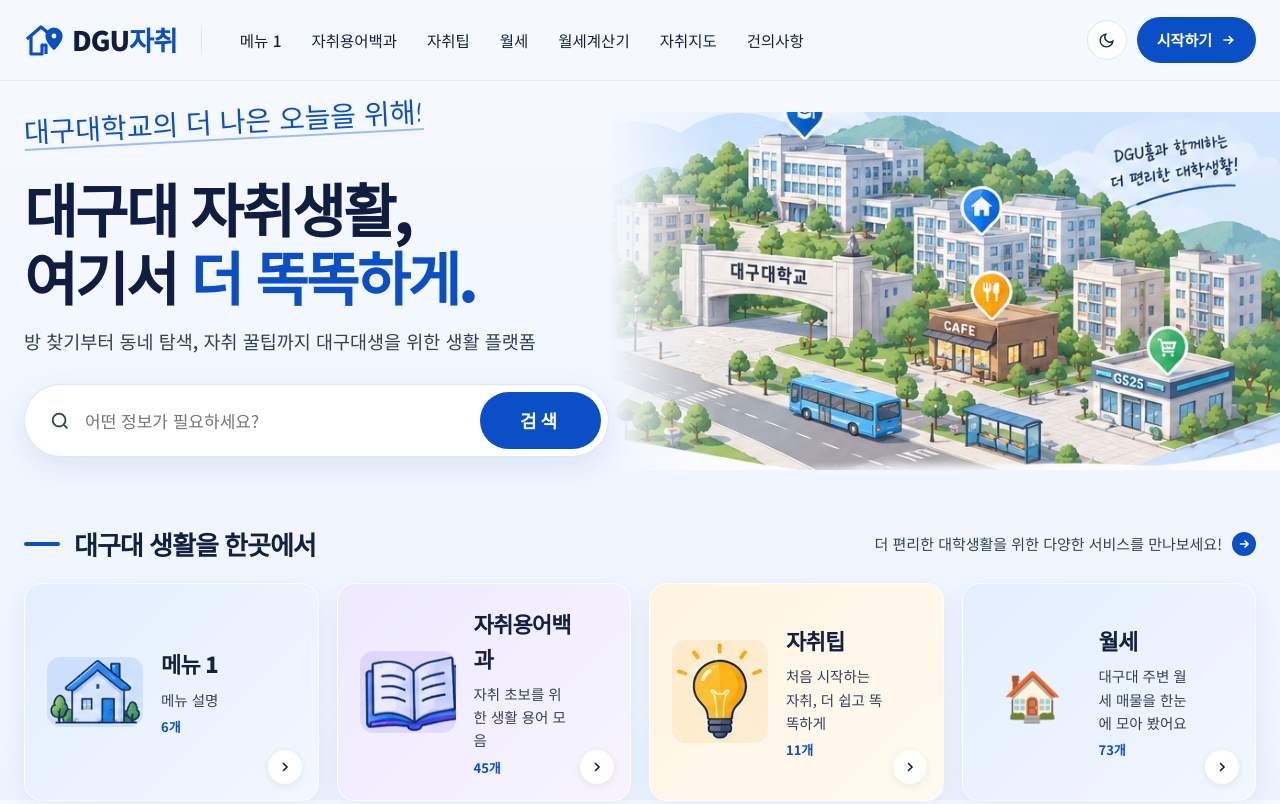
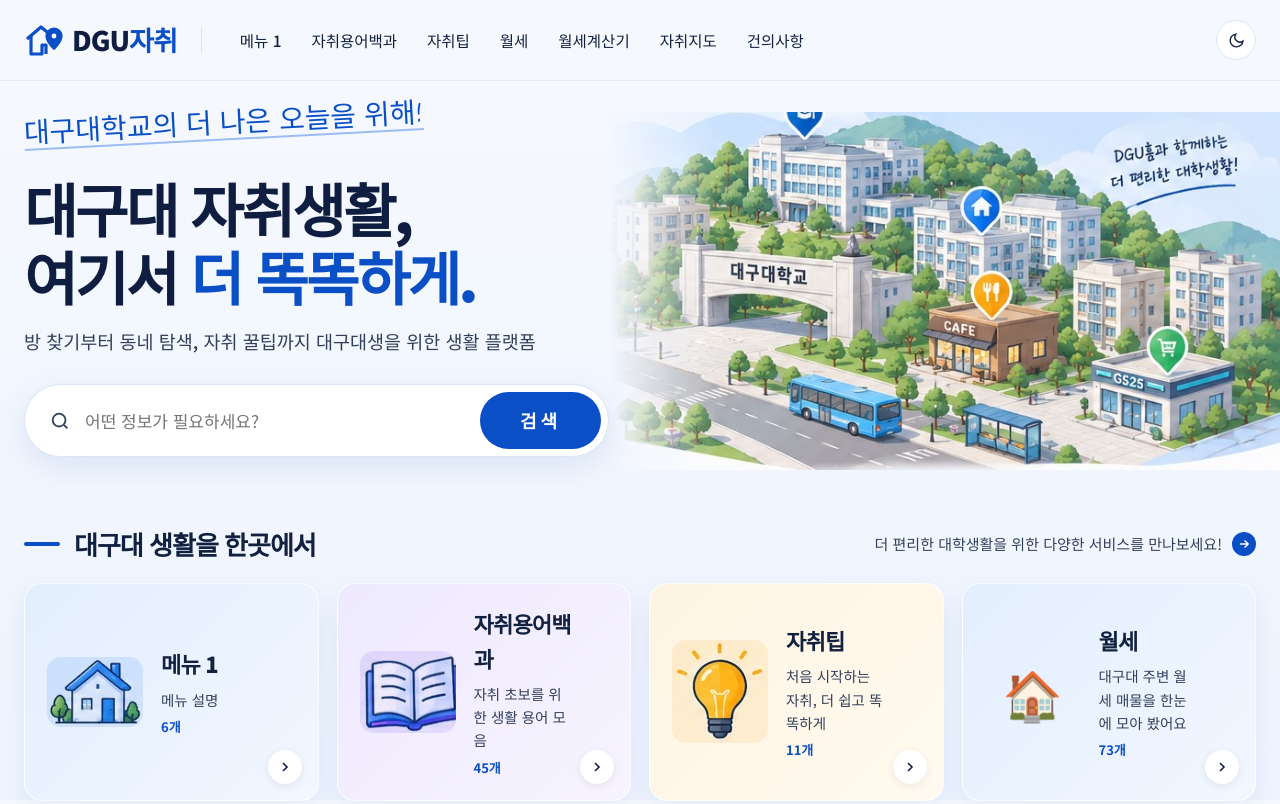
Before and after one commit to dguhome/dgumap, a plain HTML site: page index.html in a window 1280 px wide. Shown: the top 804 px of the page. Drawn offline with Linux system fonts and the light colour scheme.

Commit message:
오른쪽 위 시작하기 버튼 삭제
Co-Authored-By: Claude Opus 5.5 <noreply@anthropic.com>

```diff
--- a/index.html
+++ b/index.html
@@ -528,9 +528,6 @@
       <button class="icon-btn" id="themeBtn" title="테마 전환" aria-label="테마 전환">
         <svg width="17" height="17" viewBox="0 0 24 24" fill="none" stroke="currentColor" stroke-width="2" aria-hidden="true"><path d="M21 12.8A9 9 0 1 1 11.2 3a7 7 0 0 0 9.8 9.8z"></path></svg>
       </button>
-      <a class="start-btn" id="startBtn" href="map/index.html">시작하기
-        <svg width="16" height="16" viewBox="0 0 24 24" fill="none" stroke="currentColor" stroke-width="2.4" aria-hidden="true"><path d="M5 12h14M13 6l6 6-6 6"></path></svg>
-      </a>
       <button class="icon-btn m-only" id="mSearchBtn" title="검색" aria-label="검색">
         <svg width="22" height="22" viewBox="0 0 24 24" fill="none" stroke="currentColor" stroke-width="2" aria-hidden="true"><circle cx="11" cy="11" r="7"></circle><path d="m20 20-3.5-3.5"></path></svg>
       </button>
```
